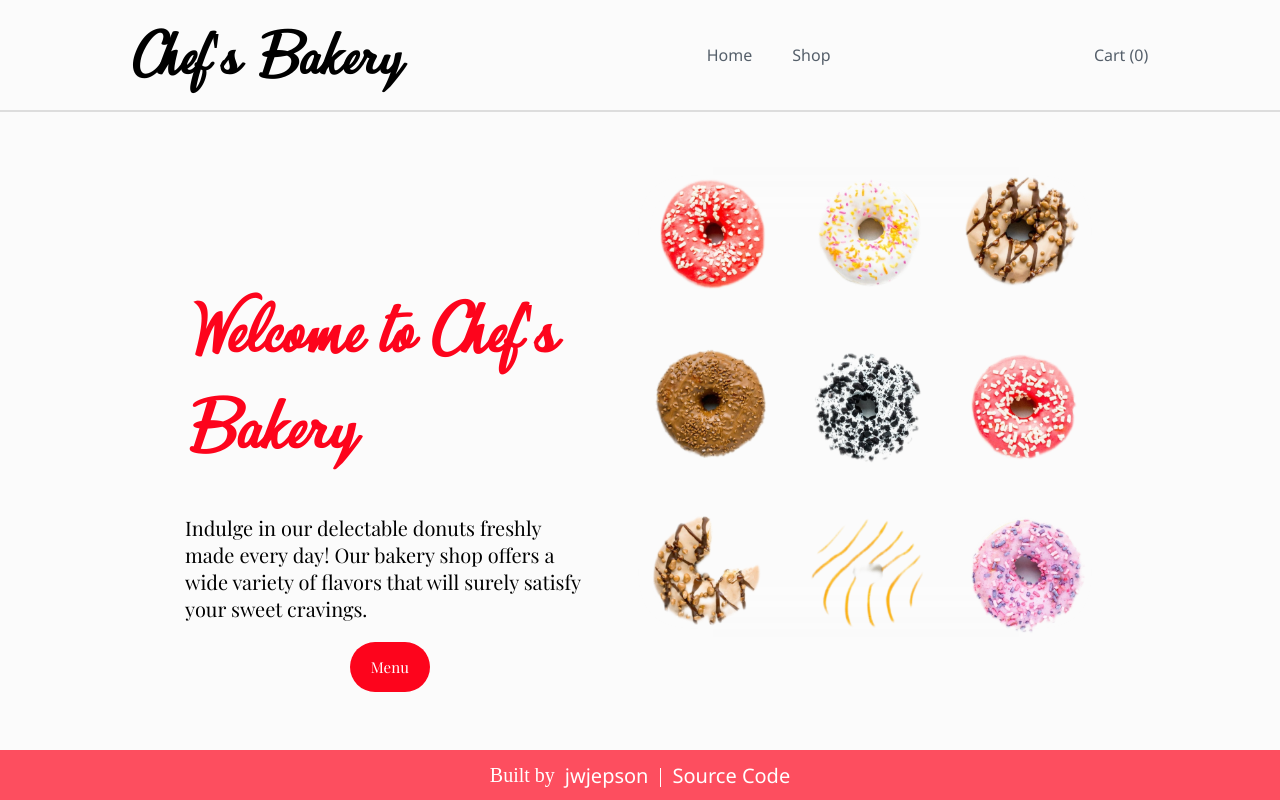
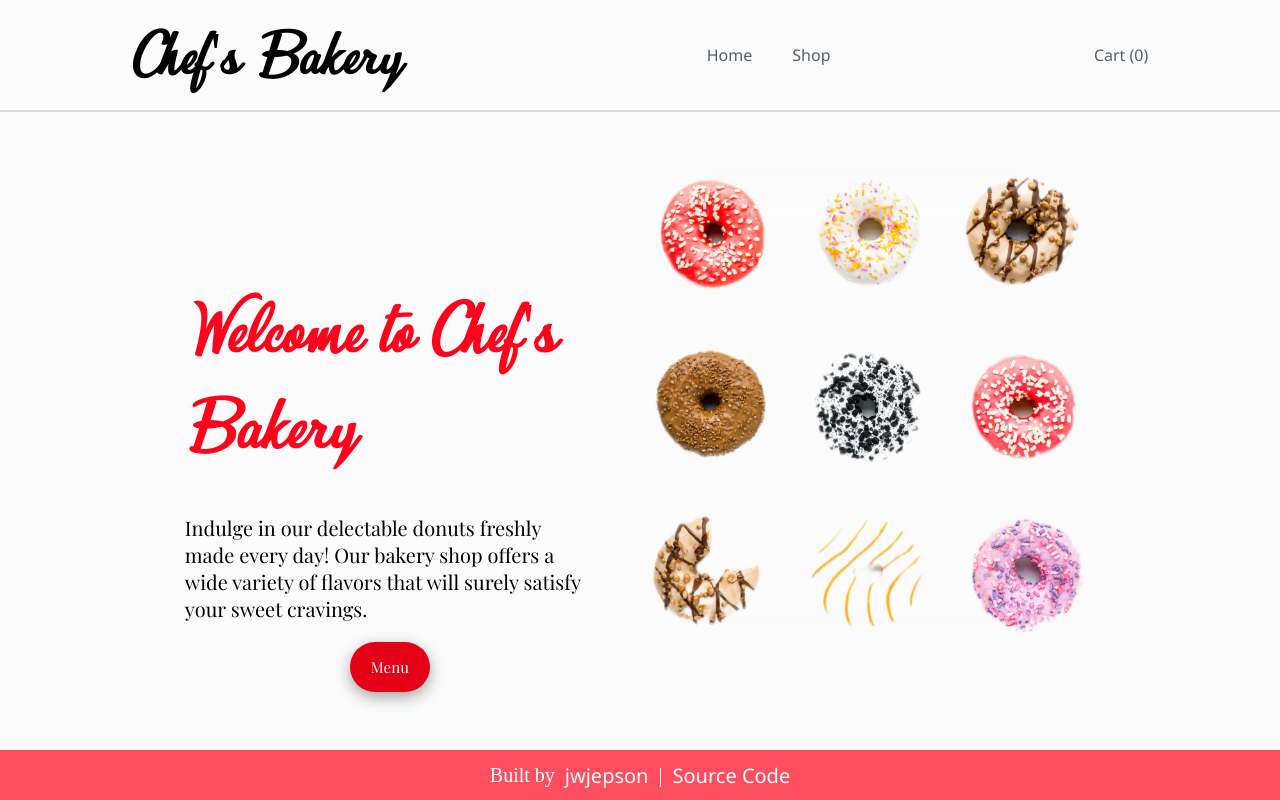
Before and after one commit to jwjepson/shopping-cart, a React (Create React App) app: page / in a window 1280 px wide. In both pictures the pointer is over the button "Menu". Built offline with nearby package versions, Linux system fonts and the light colour scheme.

Commit message:
add hover to menu button and add min width to left info

```diff
--- a/src/styles/Home.css
+++ b/src/styles/Home.css
@@ -15,6 +15,7 @@
     display: flex;
     flex-direction: column;
     align-items: center;
+    min-width: 450px;
 }
 
 .home {
@@ -55,4 +56,10 @@
     border-radius: 50px;
     font-size: 15px;
     font-family: ShopDescription;
+    box-shadow: rgba(0, 0, 0, 0.35) 0px 5px 15px;
 }
+
+.menu-button:hover {
+    cursor: pointer;
+    background-color: #E40016;
+}
```
